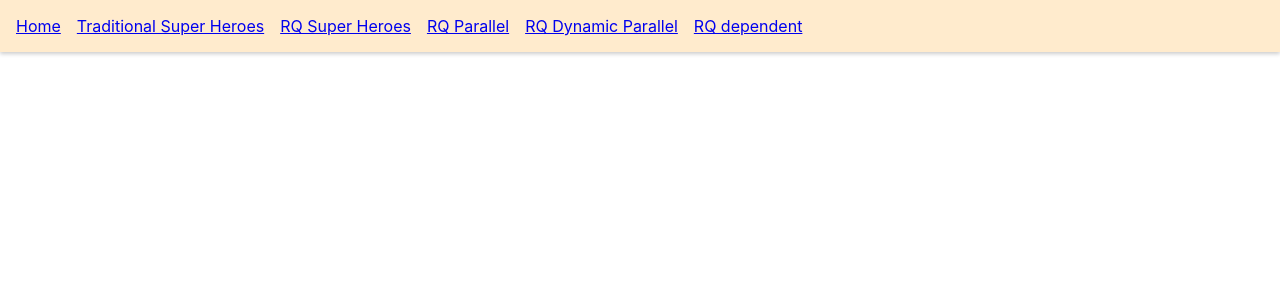
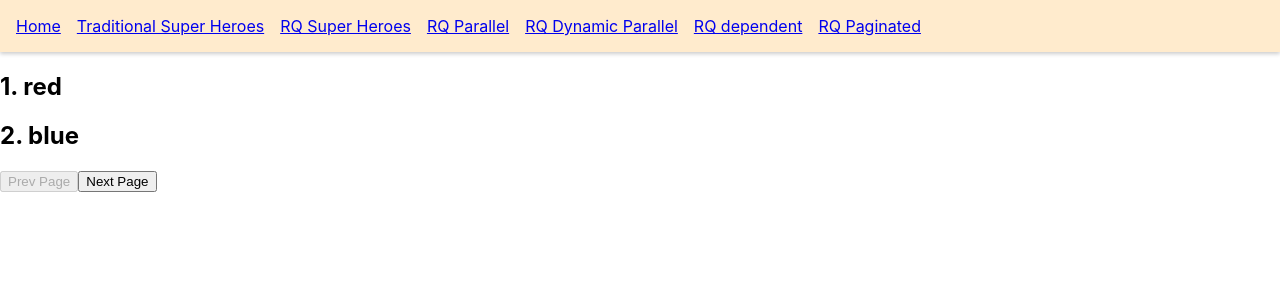
Before and after one commit to giorgi-dogadze/react-query, a React (Create React App) app: page /rq-paginated in a window 1280 px wide. Shown: the top 300 px of the page. Built offline with nearby package versions, Linux system fonts and the light colour scheme; data requests are answered from the project's data file.

Commit message:
React Query Tutorial - 19 - Paginated Queries

```diff
--- a/db.json
+++ b/db.json
@@ -46,5 +46,39 @@
       "id": "Tchiaturians",
       "courses":["how to become intelligent", "how to be cool with neighbors"]
     }
+  ],
+  "colors": [
+    {
+      "id": 1,
+      "label": "red"
+    },
+    {
+      "id": 2,
+      "label": "blue"
+    },
+    {
+      "id": 3,
+      "label": "green"
+    },
+    {
+      "id": 4,
+      "label": "yellow"
+    },
+    {
+      "id": 5,
+      "label": "black"
+    },
+    {
+      "id": 6,
+      "label": "white"
+    },
+    {
+      "id": 7,
+      "label": "orange"
+    },
+    {
+      "id": 8,
+      "label": "purple"
+    }
   ]
 }
--- a/src/App.js
+++ b/src/App.js
@@ -9,6 +9,7 @@
 import ParallelQueriesPage from "./components/ParallelQueries.page";
 import DynamicParallelPage from "./components/DynamicParallel.page";
 import DependentQueriesPagePage from "./components/DependentQueriesPage.page";
+import PaginatedQueriesPage from "./components/PaginatedQueries.page";
 
 const queryClient = new QueryClient();
 
@@ -37,9 +38,13 @@
               <li>
                 <Link to="/rq-dependent">RQ dependent </Link>
               </li>
+              <li>
+                <Link to="/rq-paginated">RQ Paginated </Link>
+              </li>
             </ul>
           </nav>
           <Routes>
+            <Route path="/rq-paginated" element={<PaginatedQueriesPage />} />
             <Route
               path="/rq-super-heroes/:heroId"
               element={<RQSuperHeroPage />}
--- /dev/null
+++ b/src/components/PaginatedQueries.page.js
@@ -0,0 +1,57 @@
+import axios from "axios";
+import React, { useState } from "react";
+import { useQuery } from "react-query";
+
+const fetchColors = (pageNumber) => {
+  return axios.get(`http://localhost:4000/colors?_limit=2&_page=${pageNumber}`);
+  //   http://localhost:4000/colors?_limit=2&_page=2 will give us id of 3 and 4
+};
+
+function PaginatedQueriesPage() {
+  const [pageNumber, setPageNumber] = useState(1);
+  const { isLoading, isError, error, data, isFetching } = useQuery(
+    ["colors", pageNumber],
+    () => fetchColors(pageNumber),
+    { keepPreviousData: true }
+  );
+
+  console.log("isLoading", isLoading, "isFetching", isFetching);
+
+  if (isLoading) {
+    return <h2> Loading...</h2>;
+  }
+
+  if (isError) {
+    return <h2>{error.message}</h2>;
+  }
+
+  return (
+    <div>
+      {data?.data.map((color) => {
+        return (
+          <div key={color.id}>
+            <h2>
+              {color.id}. {color.label}
+            </h2>
+          </div>
+        );
+      })}
+      <div>
+        <button
+          onClick={() => setPageNumber((prevNumber) => prevNumber - 1)}
+          disabled={pageNumber === 1}
+        >
+          Prev Page
+        </button>
+        <button
+          onClick={() => setPageNumber((prevNumber) => prevNumber + 1)}
+          disabled={pageNumber === 4}
+        >
+          Next Page
+        </button>
+      </div>
+    </div>
+  );
+}
+
+export default PaginatedQueriesPage;
```
